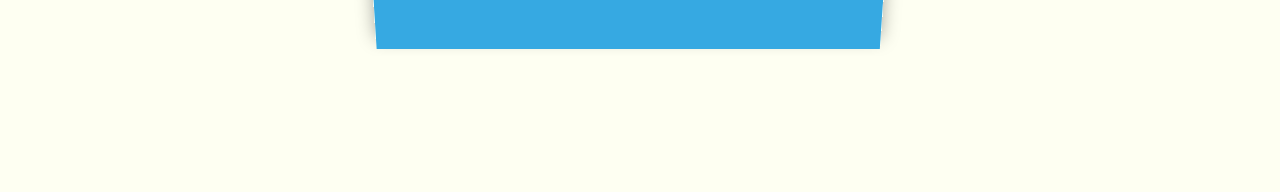
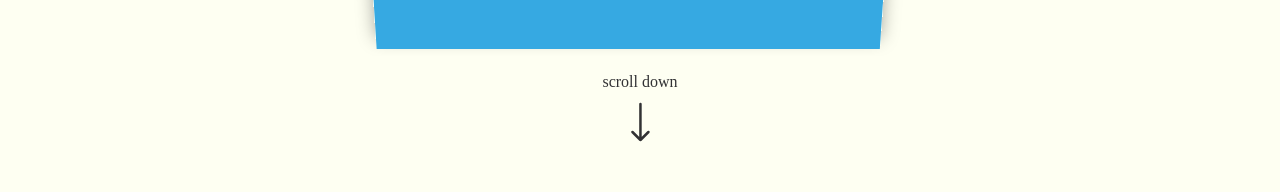
Before and after one commit to celaaa-vyn/kellvin-portfolio, a React (Vite) app: page / in a window 1280 px wide. Shown: the part 550-742 px from the top of the page. Built offline with nearby package versions, Linux system fonts and the light colour scheme; the HTML template or start-up script is replaced by a standard one; a web font is replaced by a local one.

Commit message:
feat: add scroll down text and arrow indicator below folder

```diff
--- a/src/App.tsx
+++ b/src/App.tsx
@@ -232,6 +232,12 @@
               </p>
             </div>
           </div>
+        </div>
+        <div className="absolute flex flex-col items-center left-1/2 -translate-x-1/2 top-[620px]" data-name="Scroll Down Indicator">
+          <p className="font-['SF_Pro:Regular'] text-[#323234] text-[16px] mb-2 font-medium" style={{ fontVariationSettings: '"wdth" 100' }}>scroll down</p>
+          <svg width="24" height="40" viewBox="0 0 24 40" fill="none" xmlns="http://www.w3.org/2000/svg">
+            <path d="M12 2V38M12 38L4 30M12 38L20 30" stroke="#323234" strokeWidth="2.5" strokeLinecap="round" strokeLinejoin="round"/>
+          </svg>
         </div>
       </div>
       <div className="absolute contents left-[-10px] top-[1433px]" data-node-id="12:4294" data-name="Mask group">
```
